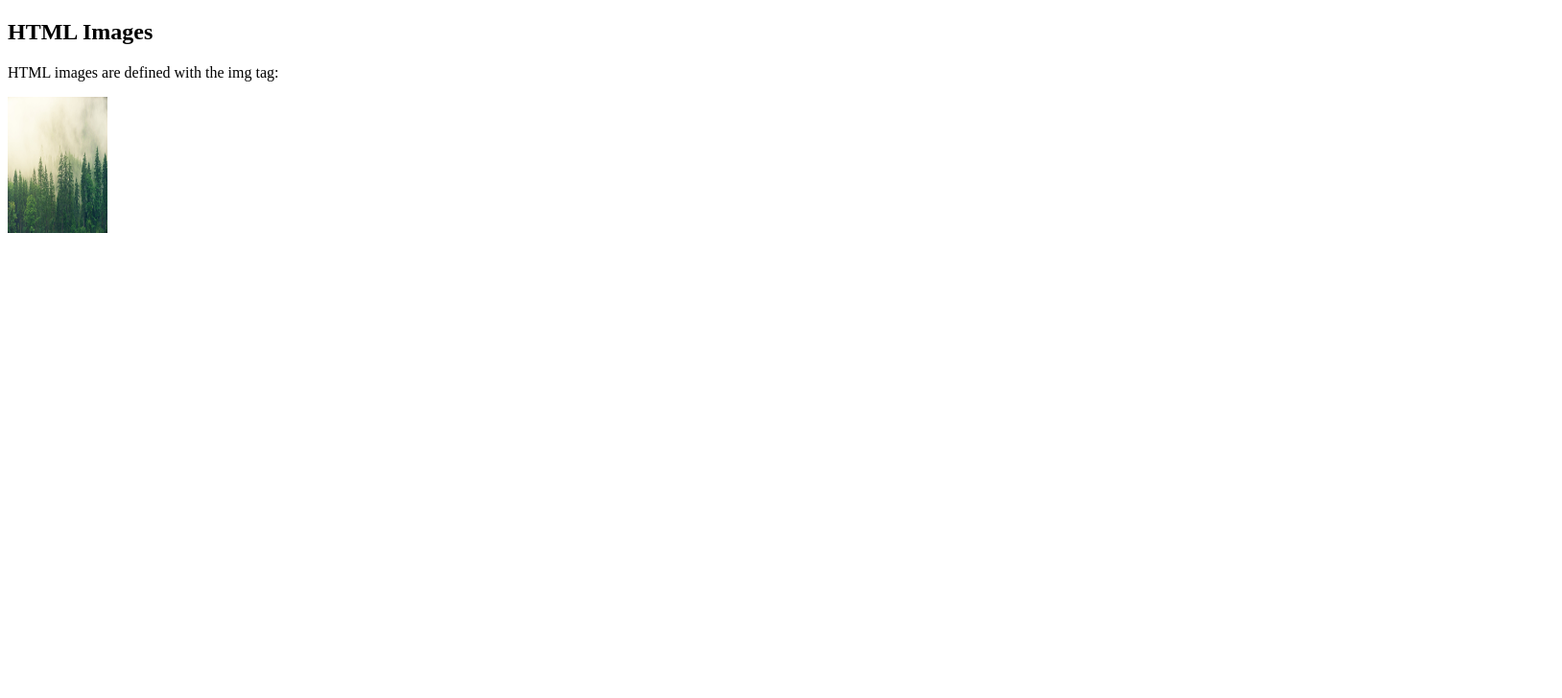
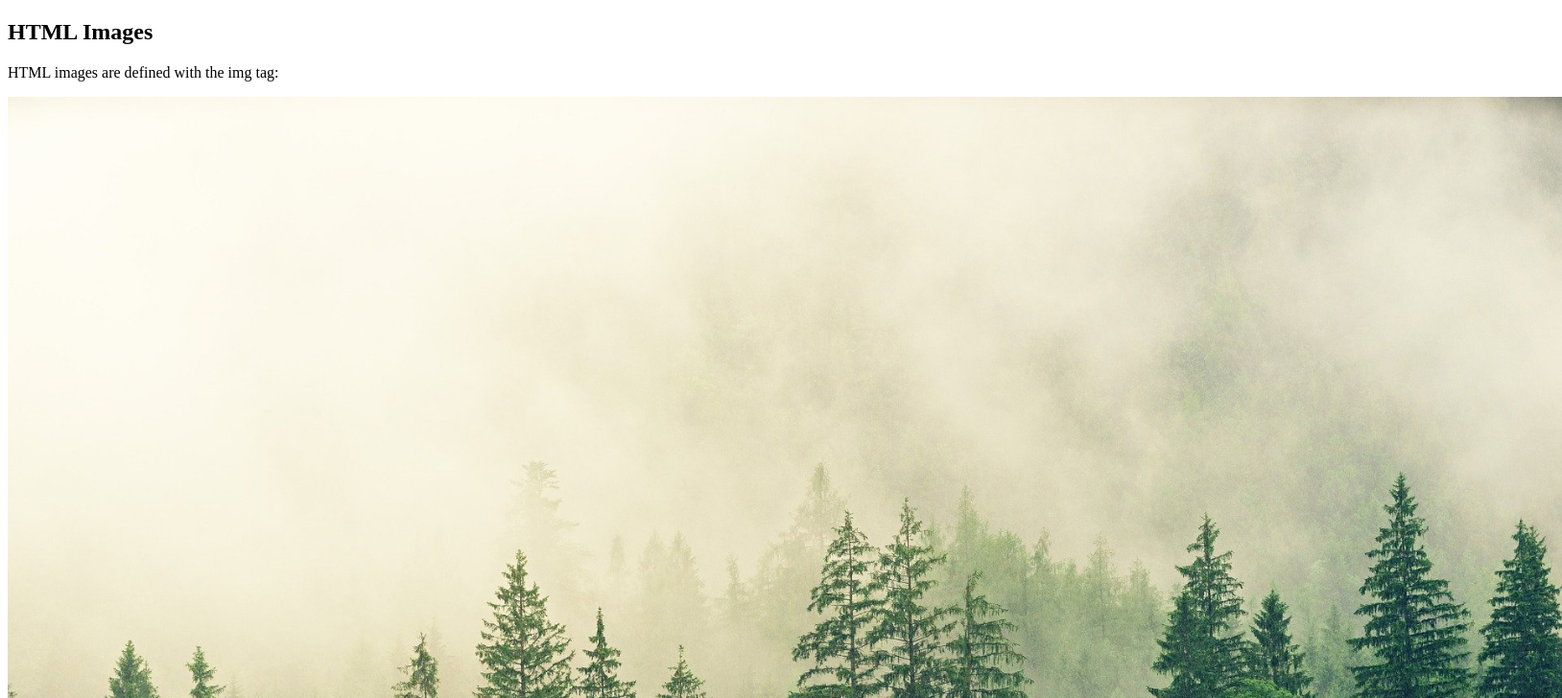
Before and after one commit to ArijitSau/arijitsau.github.io, a plain HTML site: page index.html in a window 1280 px wide. Shown: the top 728 px of the page at 96% size, 1628 px wide, since content can reach past the window. Drawn offline with Linux system fonts and the light colour scheme.

Commit message:
Update index.html

```diff
--- a/index.html
+++ b/index.html
@@ -5,7 +5,7 @@
 <h2>HTML Images</h2>
 <p>HTML images are defined with the img tag:</p>
 
-<img src="forest_background.jpg" alt="W3Schools.com" width="104" height="142">
+<img src="forest_background.jpg" width="1620" height="1080">
 
 </body>
 </html>
```
